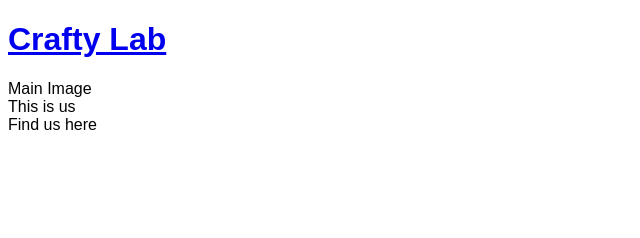
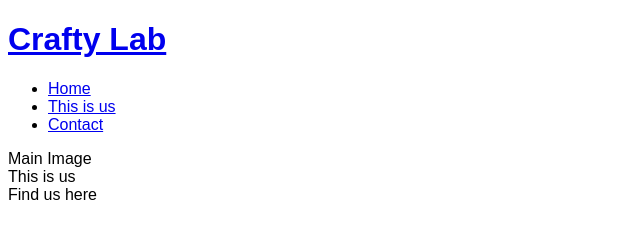
Before and after one commit to Bado007/PortfolioProject-Crafty, a plain HTML site: page assets/index.html in a window 1280 px wide. Shown: the whole page, without its empty margins (0-640 px from the left). Drawn offline with Linux system fonts and the light colour scheme.

Commit message:
Add navigation links

```diff
--- a/assets/index.html
+++ b/assets/index.html
@@ -14,6 +14,19 @@
         <a href="index.html">
             <h1>Crafty Lab</h1>
         </a>
+        <nav>
+            <ul>
+                <li>
+                    <a href="index.html">Home</a>
+                </li>
+                <li>
+                    <a href="#">This is us</a>
+                </li>
+                <li>
+                    <a href="#">Contact</a>
+                </li>
+            </ul>
+        </nav>
     </header>
     <section>
         Main Image
```
